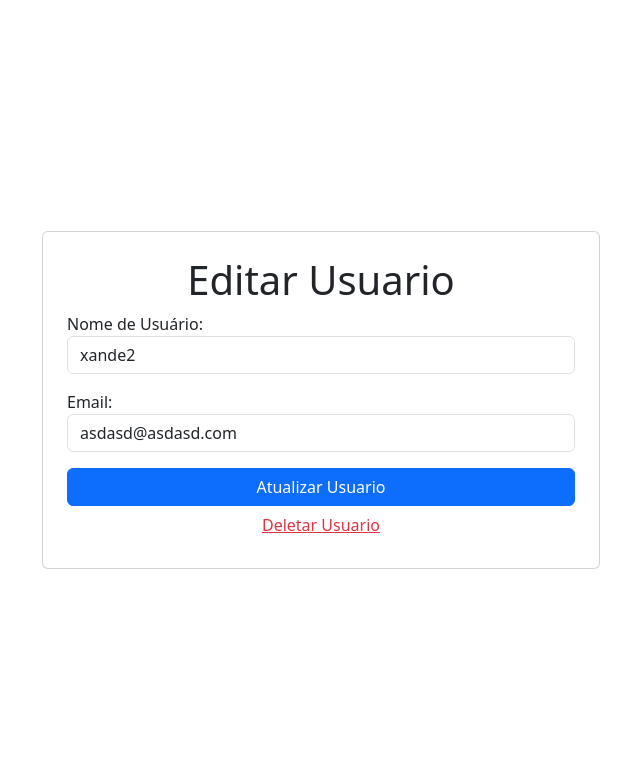
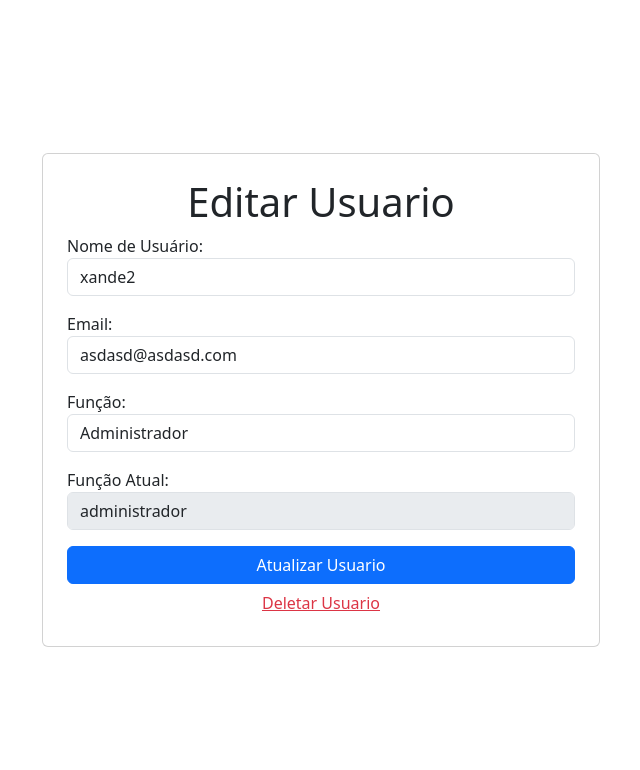
Before and after one commit to estudoalexandre/projeto-estoque-fecaf, a Flask app: page /editar_usuario_comum/3/ in a window 1280 px wide. Shown: the part 62-832 px from the top of the page, without its empty margins (319-959 px from the left). Run offline with Flask 3, Linux system fonts and the light colour scheme; a user stored in the database is signed in; some libraries are stand-ins or nearby versions.

Commit message:
Permitindo que o user administrador possa definir outros usuarios administrador

```diff
--- a/app/routes.py
+++ b/app/routes.py
@@ -87,10 +87,10 @@ def editar_usuario_comum(usuario_id):
     if request.method == 'POST':
         usuario.username = request.form.get('username')
         usuario.email = request.form.get('email')
-
-        print(usuario.username, usuario.email)
+        usuario.nivel_funcao = request.form.get('nivel_funcao')
         db.session.commit()
         flash('Usuário atualizado com sucesso!', 'success')
+        return redirect(url_for('routes.listar_usuarios'))
     return render_template('editar_usuario.html', usuario=usuario)
 
 @bp.route('/deletar_usuario_comum/<int:usuario_id>/', methods=['POST'])
--- a/app/templates/editar_usuario.html
+++ b/app/templates/editar_usuario.html
@@ -31,6 +31,18 @@
                 <label for="email">Email:</label>
                 <input type="email" id="email" name="email" class="form-control" value="{{ usuario.email }}" required>
             </div>
+            <div class="form-group mb-3">
+                <label for="status">Função:</label>
+                <select id="nivel_funcao" name="nivel_funcao" class="form-control">
+                    <option value="administrador">Administrador</option>
+                    <option value="comum">Comum</option>
+                </select>
+            </div>
+
+            <div class="form-group mb-3">
+                <label for="funcao">Função Atual:</label>
+                <input type="text"class="form-control" value="{{ usuario.nivel_funcao }}" disabled>
+            </div>
 
             <button type="submit" class="btn btn-primary w-100">Atualizar Usuario</button>
 
--- a/app/templates/listar_usuarios.html
+++ b/app/templates/listar_usuarios.html
@@ -9,6 +9,7 @@
     <table id="produtoTabela" class="table table-bordered">
         <thead class="thead-dark">
             <tr>
+                <th>ID</th>
                 <th>Username</th>
                 <th>Email</th>
                 <th>Nivel Funçao</th>
@@ -20,6 +21,7 @@
         <tbody>
             {% for usuario in todos_usuarios %}
             <tr class="text-center">
+                <td>{{ usuario.id }}</td>
                 <td>{{ usuario.username }}</td>
                 <td>{{ usuario.email }}</td>
                 <td>{{ usuario.nivel_funcao }}</td>
```
Also changed, not shown: instance/db.sqlite3.
